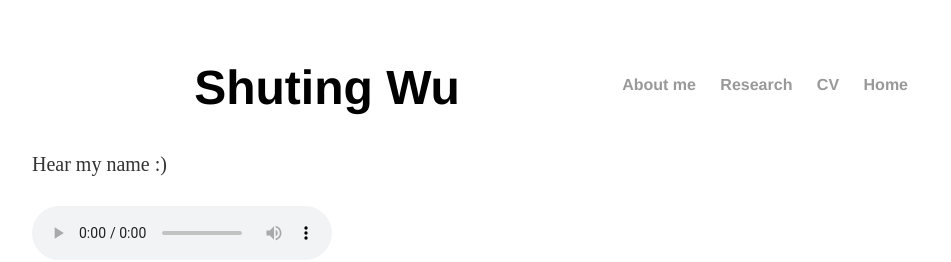
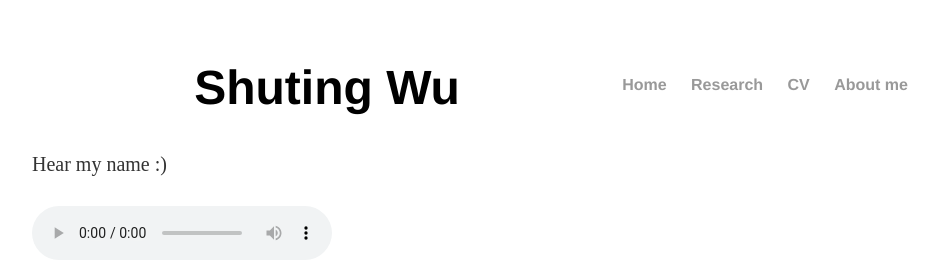
Before and after one commit to shu-ting-wu/shu-ting-wu.github.io, a Jekyll site: the page built from index.html, in a window 1280 px wide. Shown: the top 262 px of the page, without its empty margins (160-1111 px from the left). Built offline with Jekyll 4.4.1, drawn with Linux system fonts in a browser that asks for light colours.

```diff
--- a/_layouts/default.html
+++ b/_layouts/default.html
@@ -8,10 +8,11 @@
 	<body>
 		<nav>
     		<ul>
-        		<li><a href="/About me">About me</a></li>
+        		<li><a href="/">Home</a></li>
 	        	<li><a href="/research">Research</a></li>
         		<li><a href="/cv">CV</a></li>
-			<li><a href="/">Home</a></li>
+			<li><a href="/About me">About me</a></li>
+
     		</ul>
 		</nav>
 		<div class="container">
```
